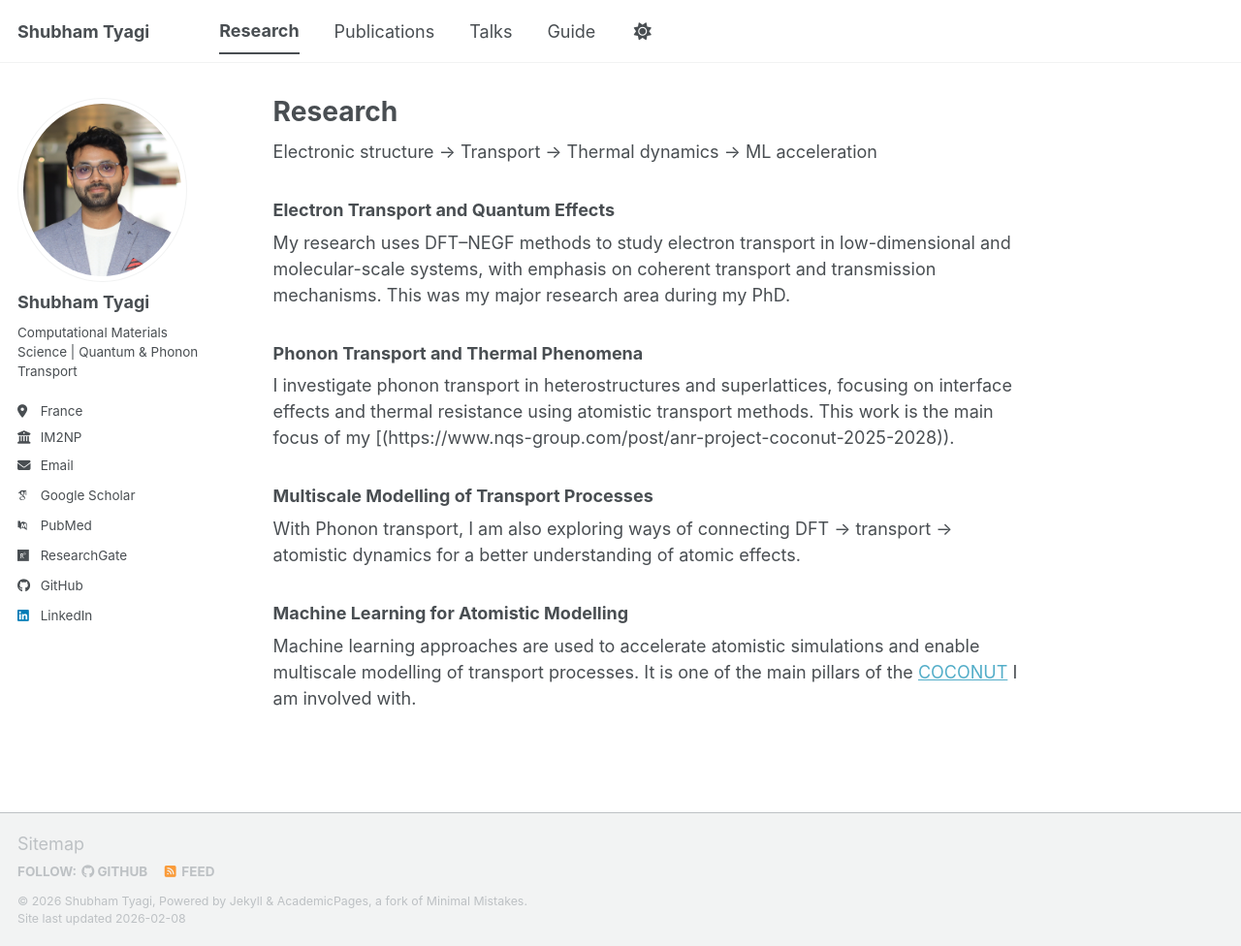
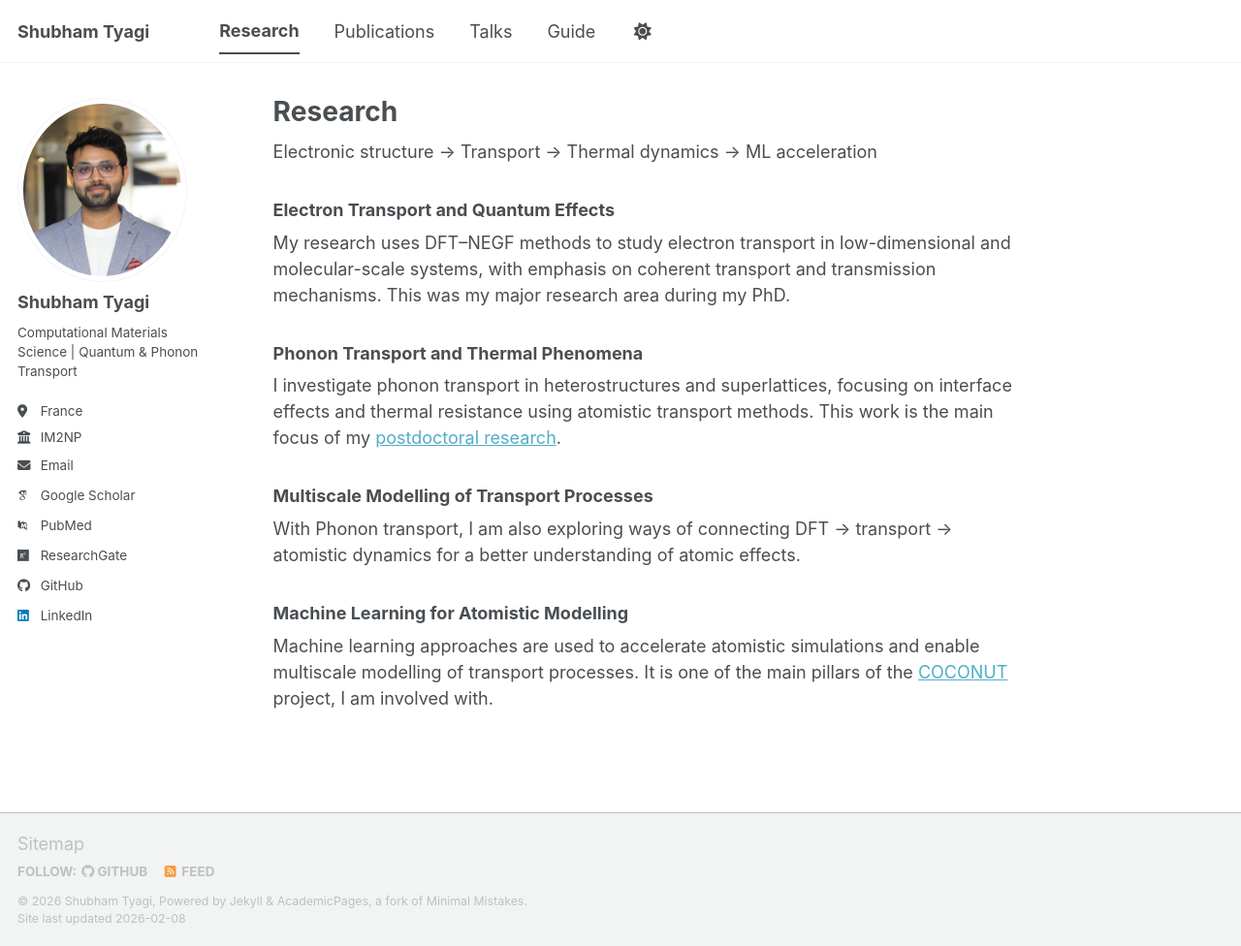
Before and after one commit to shubhamtyagi145/shubhamtyagi145.github.io, a Jekyll site: the page built from _pages/research.md, in a window 1280 px wide and 976 px high. Shown: the whole window at 97% size. Built offline with Jekyll 4.4.1, drawn with Linux system fonts in a browser that asks for light colours; some web fonts are replaced; a script bundle is joined from its source files by our own code; library files that are not in the unit come from our copies.

Commit message:
Fix markdown links and improve clarity in research.md

```diff
--- a/_pages/research.md
+++ b/_pages/research.md
@@ -15,7 +15,7 @@ on coherent transport and transmission mechanisms. This was my major research ar
 
 I investigate phonon transport in heterostructures and
 superlattices, focusing on interface effects and thermal
-resistance using atomistic transport methods. This work is the main focus of my [(https://www.nqs-group.com/post/anr-project-coconut-2025-2028)).
+resistance using atomistic transport methods. This work is the main focus of my [postdoctoral research](https://www.nqs-group.com/post/anr-project-coconut-2025-2028).
 
 ### Multiscale Modelling of Transport Processes
 
```
Also changed, not shown: other parts of _pages/research.md (+1 -1 lines).
